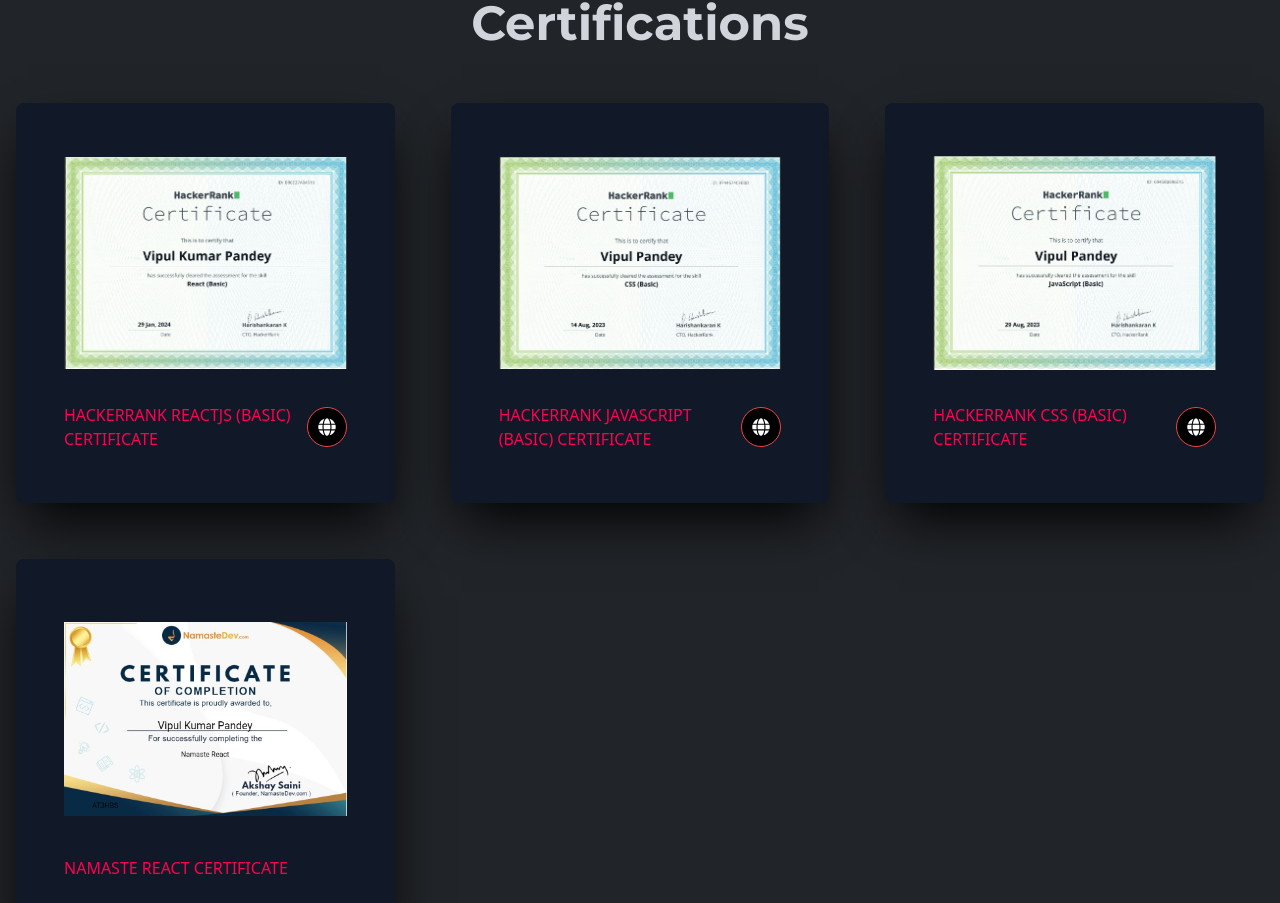
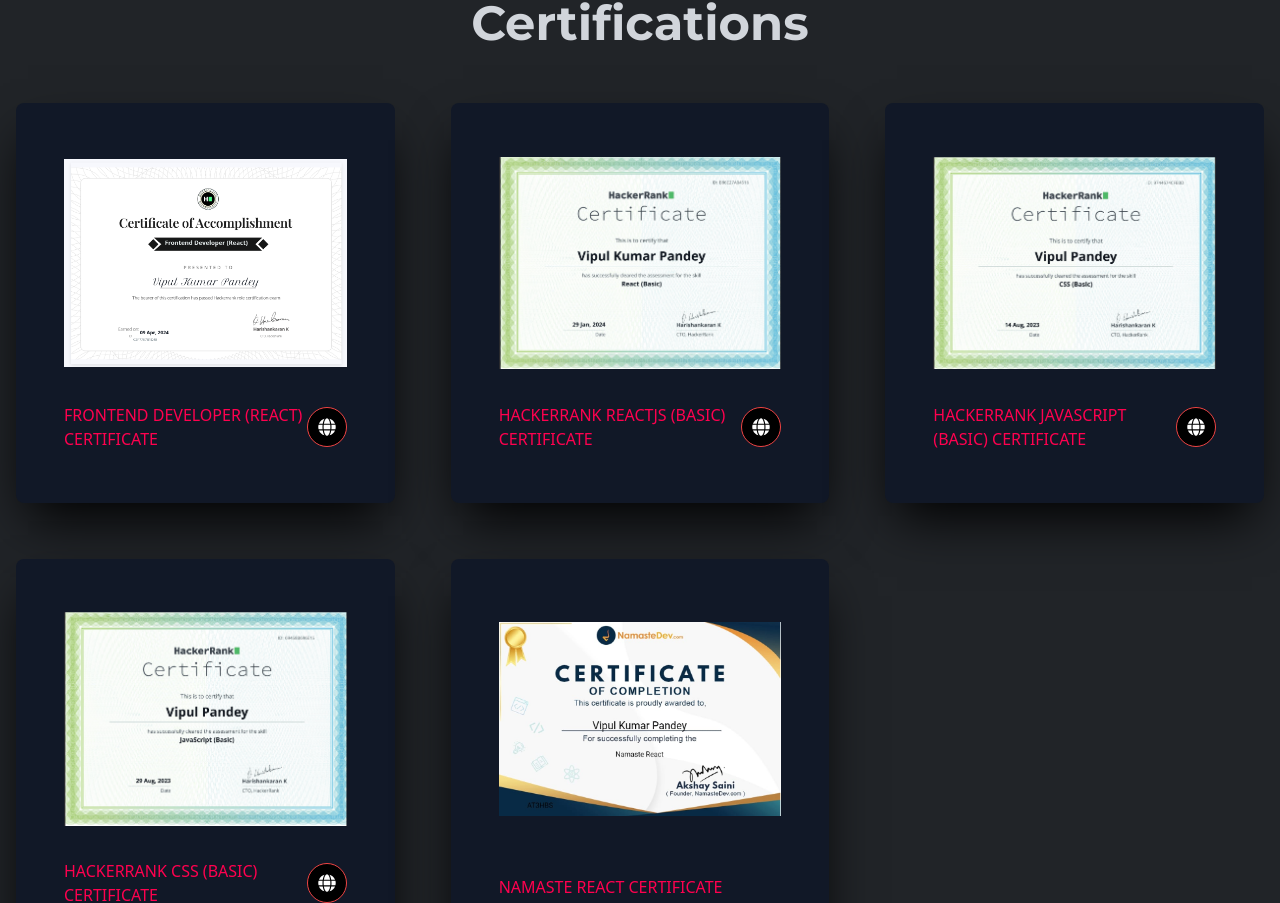
Before and after one commit to Vipulpandey007/vipul-portfolio-react, a React (Create React App) app: page / in a window 1280 px wide. Shown: the part 3975-4878 px from the top of the page. Built offline with nearby package versions, Linux system fonts and the light colour scheme.

Commit message:
frontend certificate added

```diff
--- a/src/Components/Certificate.js
+++ b/src/Components/Certificate.js
@@ -5,6 +5,7 @@
 import css from "../Images/css.png";
 import js from "../Images/js.png";
 import nr from "../Images/nr.jpg";
+import frontend from "../Images/frontend.png";
 
 const Certificate = () => {
   return (
@@ -16,6 +17,12 @@
         <Title title="" des="Certifications" />
       </div>
       <div className="grid grid-cols-1 md:grid-cols-2 xl:grid-cols-3 gap-6 xl:gap-14">
+        <ProjectCard
+          title="Frontend Developer (React) Certificate
+          "
+          src={frontend}
+          link="https://www.hackerrank.com/certificates/c2f77e7b1d48"
+        />
         <ProjectCard
           title="Hackerrank ReactJs (Basic) Certificate"
           src={react}
```
Also changed, not shown: src/Images/frontend.png (added).
